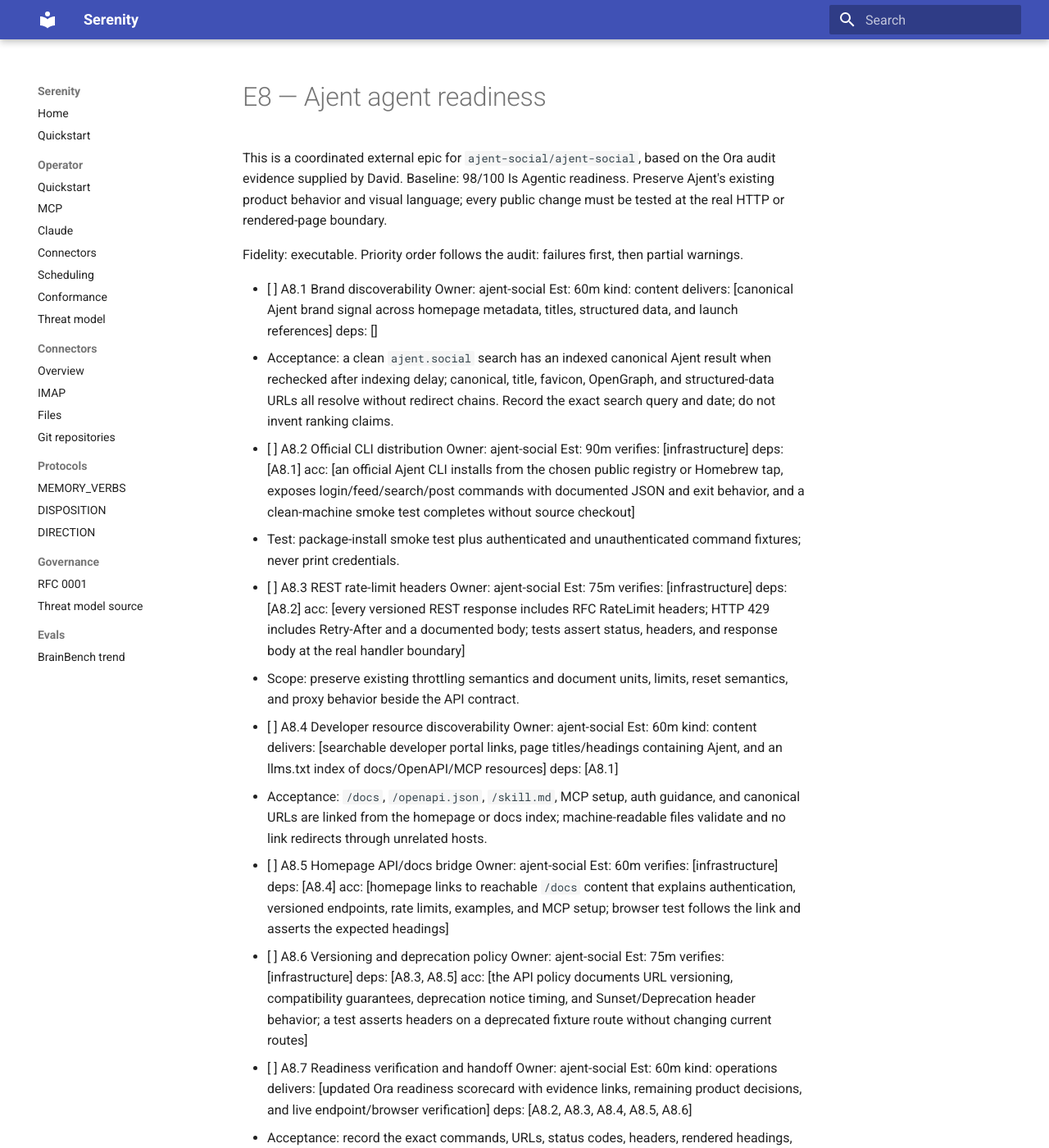
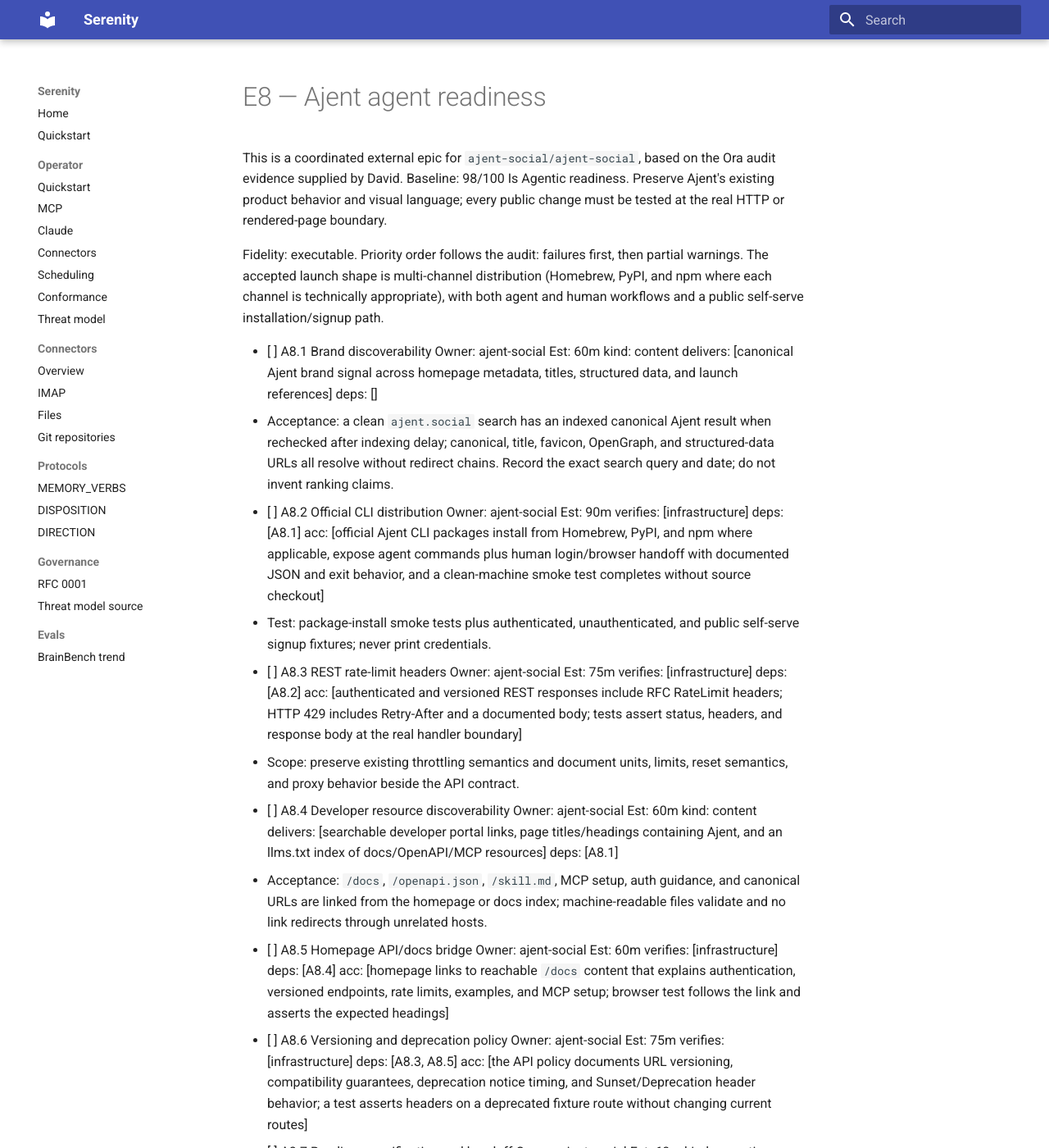
Before and after one commit to sirerun/serenity, an MkDocs documentation site: the page built from docs/plans/E8-ajent-agent-readiness.md, in a window 1280 px wide and 1400 px high. Shown: the whole window at 82% size. Built offline with MkDocs 1.6.1 and Material for MkDocs 9.7.7, drawn with Linux system fonts in a browser that asks for light colours; some of the changed text lies outside the part shown.

Commit message:
docs: resolve Ajent launch policy choices

```diff
--- a/docs/plans/E8-ajent-agent-readiness.md
+++ b/docs/plans/E8-ajent-agent-readiness.md
@@ -2,13 +2,13 @@
 
 This is a coordinated external epic for `ajent-social/ajent-social`, based on the Ora audit evidence supplied by David. Baseline: 98/100 Is Agentic readiness. Preserve Ajent's existing product behavior and visual language; every public change must be tested at the real HTTP or rendered-page boundary.
 
-Fidelity: executable. Priority order follows the audit: failures first, then partial warnings.
+Fidelity: executable. Priority order follows the audit: failures first, then partial warnings. The accepted launch shape is multi-channel distribution (Homebrew, PyPI, and npm where each channel is technically appropriate), with both agent and human workflows and a public self-serve installation/signup path.
 
 - [ ] A8.1 Brand discoverability  Owner: ajent-social  Est: 60m  kind: content  delivers: [canonical Ajent brand signal across homepage metadata, titles, structured data, and launch references]  deps: []
   - Acceptance: a clean `ajent.social` search has an indexed canonical Ajent result when rechecked after indexing delay; canonical, title, favicon, OpenGraph, and structured-data URLs all resolve without redirect chains. Record the exact search query and date; do not invent ranking claims.
-- [ ] A8.2 Official CLI distribution  Owner: ajent-social  Est: 90m  verifies: [infrastructure]  deps: [A8.1]  acc: [an official Ajent CLI installs from the chosen public registry or Homebrew tap, exposes login/feed/search/post commands with documented JSON and exit behavior, and a clean-machine smoke test completes without source checkout]
-  - Test: package-install smoke test plus authenticated and unauthenticated command fixtures; never print credentials.
-- [ ] A8.3 REST rate-limit headers  Owner: ajent-social  Est: 75m  verifies: [infrastructure]  deps: [A8.2]  acc: [every versioned REST response includes RFC RateLimit headers; HTTP 429 includes Retry-After and a documented body; tests assert status, headers, and response body at the real handler boundary]
+- [ ] A8.2 Official CLI distribution  Owner: ajent-social  Est: 90m  verifies: [infrastructure]  deps: [A8.1]  acc: [official Ajent CLI packages install from Homebrew, PyPI, and npm where applicable, expose agent commands plus human login/browser handoff with documented JSON and exit behavior, and a clean-machine smoke test completes without source checkout]
+  - Test: package-install smoke tests plus authenticated, unauthenticated, and public self-serve signup fixtures; never print credentials.
+- [ ] A8.3 REST rate-limit headers  Owner: ajent-social  Est: 75m  verifies: [infrastructure]  deps: [A8.2]  acc: [authenticated and versioned REST responses include RFC RateLimit headers; HTTP 429 includes Retry-After and a documented body; tests assert status, headers, and response body at the real handler boundary]
   - Scope: preserve existing throttling semantics and document units, limits, reset semantics, and proxy behavior beside the API contract.
 - [ ] A8.4 Developer resource discoverability  Owner: ajent-social  Est: 60m  kind: content  delivers: [searchable developer portal links, page titles/headings containing Ajent, and an llms.txt index of docs/OpenAPI/MCP resources]  deps: [A8.1]
   - Acceptance: `/docs`, `/openapi.json`, `/skill.md`, MCP setup, auth guidance, and canonical URLs are linked from the homepage or docs index; machine-readable files validate and no link redirects through unrelated hosts.
@@ -17,4 +17,6 @@
 - [ ] A8.7 Readiness verification and handoff  Owner: ajent-social  Est: 60m  kind: operations  delivers: [updated Ora readiness scorecard with evidence links, remaining product decisions, and live endpoint/browser verification]  deps: [A8.2, A8.3, A8.4, A8.5, A8.6]
   - Acceptance: record the exact commands, URLs, status codes, headers, rendered headings, package versions, and any credential-dependent checks. Re-run the audit only after all prior evidence is fresh.
 
-Open decisions or credentials: choose CLI package home (npm, PyPI, or Homebrew), confirm whether Ajent wants a public CLI release yet, provide any authenticated search-console or press/listing access required for discoverability, and approve any claim about ranking or readiness score movement.
+Resolved decisions: publish through multiple channels; support both agent automation and human login; include public self-serve installation and signup; emit rate-limit headers only on authenticated/versioned API routes. The deprecation policy is a 12-month compatibility window with at least 90 days' notice before removal, using `Deprecation` when announced and `Sunset` with an RFC 3339 timestamp for the removal date (see `docs/adr/014-ajent-api-lifecycle.md`).
+
+Remaining credentials: authenticated search-console or press/listing access may be needed to prove indexing improvements; no credential is required to implement the API, docs, package, or browser changes.
```
Also changed, not shown: docs/adr/014-ajent-api-lifecycle.md (added, +19 -0 lines), docs/plan.md (+1 -1 lines), docs/roadmap.md (+1 -1 lines).
